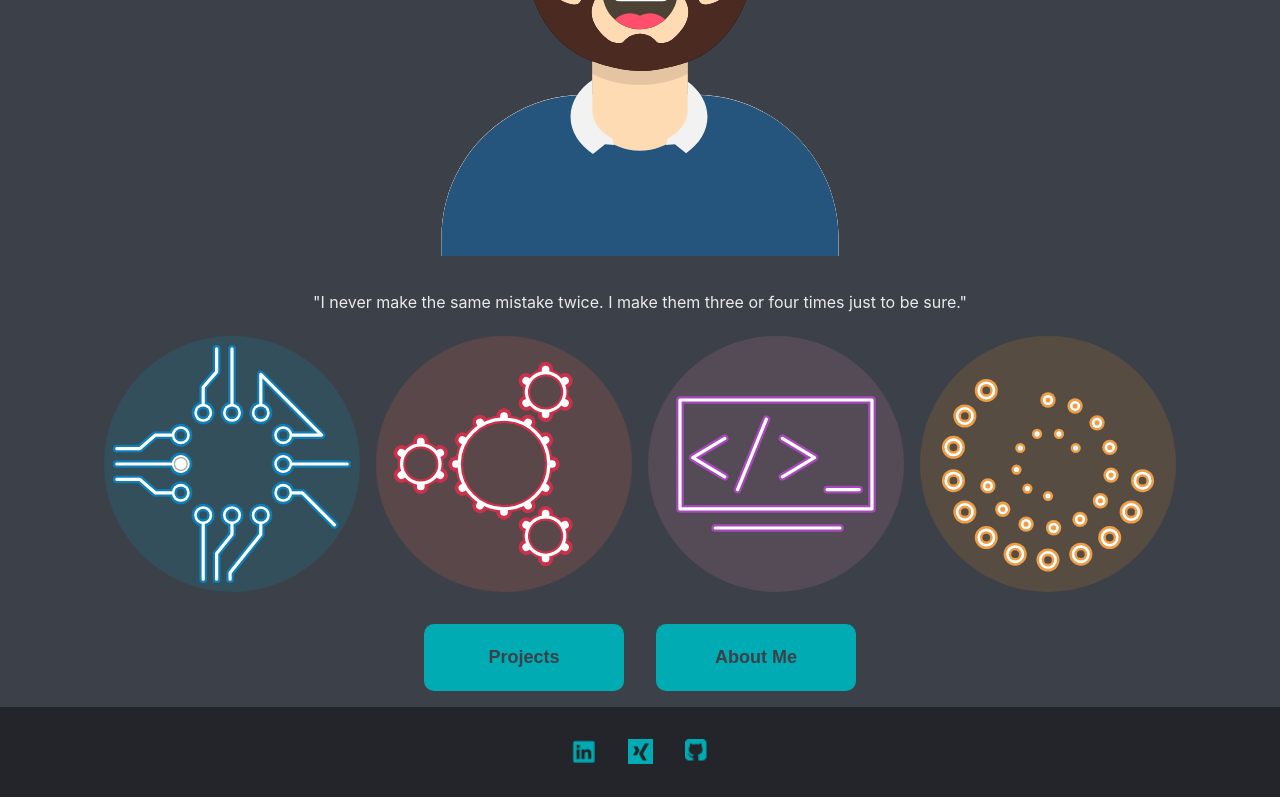
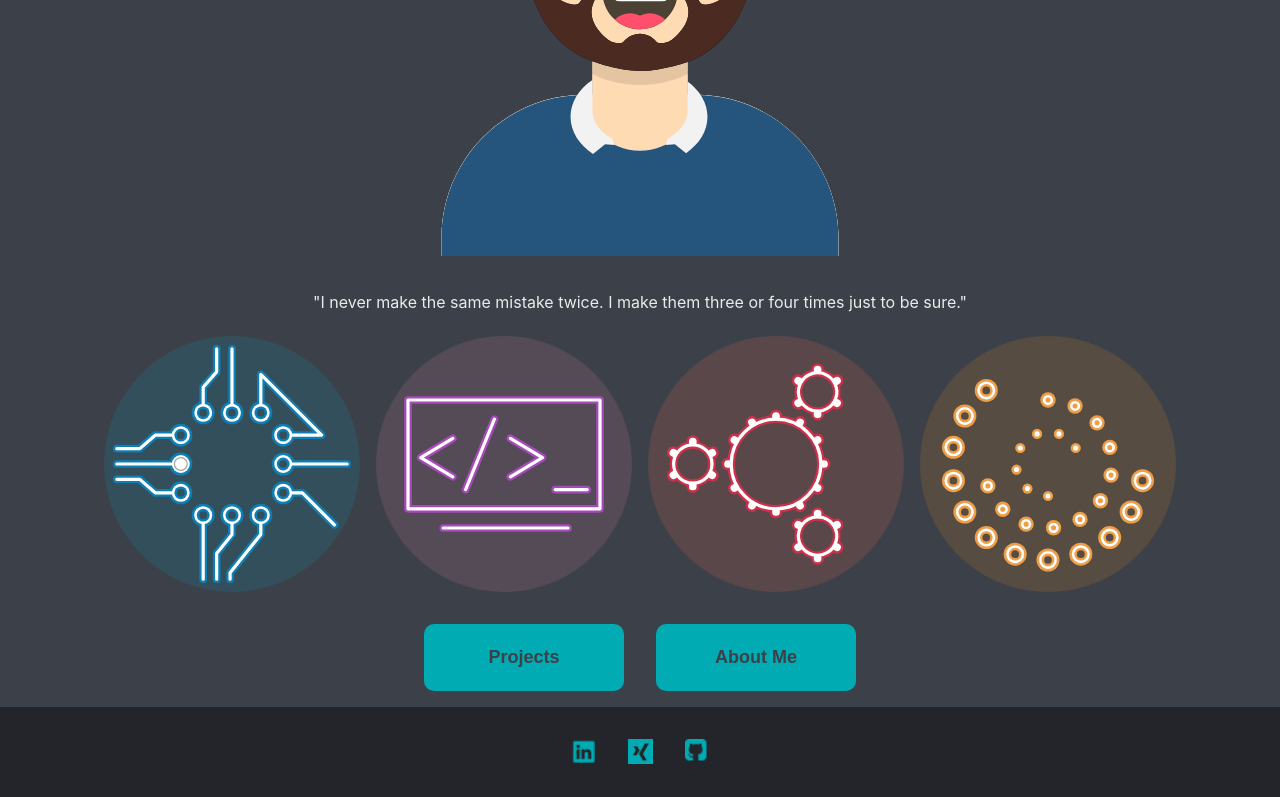
Before and after one commit to cgrundman/christian-grundman-website, a React (Create React App) app: page / in a window 1280 px wide. Shown: the part 438-1235 px from the top of the page. Built offline with nearby package versions, Linux system fonts and the light colour scheme.

Commit message:
convert mechanical logo to jsx

```diff
--- a/src/logos/electrical.jsx
+++ b/src/logos/electrical.jsx
@@ -7,7 +7,7 @@ const Electrical = (props) => (
   >
     <defs>
       <circle r="10" fill="#fff" id="b" />
-      <g id="a">
+      <g id="nodes">
         <circle r="18" fill="#0e7eb5" stroke="transparent" />
         <circle r="14" fill="#fff" stroke="transparent" />
         <circle r="10" fill="#0e7eb5" stroke="transparent" />
@@ -37,10 +37,10 @@ const Electrical = (props) => (
       stroke-linecap="round"
       d="M200 105V20m-95 180H20m135 95v85m140-180h85"
     />
-    <use href="#a" x="200" y="120" />
-    <use href="#a" x="200" y="120" transform="rotate(90 200 200)" />
-    <use href="#a" x="200" y="280" />
-    <use href="#a" x="200" y="120" transform="rotate(270 200 200)" />
+    <use href="#nodes" x="200" y="120" />
+    <use href="#nodes" x="200" y="120" transform="rotate(90 200 200)" />
+    <use href="#nodes" x="200" y="280" />
+    <use href="#nodes" x="200" y="120" transform="rotate(270 200 200)" />
     <path
       stroke="#fff"
       fill="transparent"
--- /dev/null
+++ b/src/logos/mechanical.jsx
@@ -0,0 +1,244 @@
+import * as React from "react";
+const Mechanical = (props) => (
+  <svg
+    xmlns="http://www.w3.org/2000/svg"
+    viewBox="0 0 400 400"
+    {...props}
+  >
+    <defs>
+      <g id="sungear">
+        <circle cx="200" cy="125" r="10" fill="#cc314b" stroke="transparent" />
+        <circle
+          cx="200"
+          cy="125"
+          r="10"
+          fill="#cc314b"
+          stroke="transparent"
+          transform="rotate(30 200 200)"
+        />
+        <circle
+          cx="200"
+          cy="125"
+          r="10"
+          fill="#cc314b"
+          stroke="transparent"
+          transform="rotate(60 200 200)"
+        />
+        <circle
+          cx="200"
+          cy="125"
+          r="10"
+          fill="#cc314b"
+          stroke="transparent"
+          transform="rotate(90 200 200)"
+        />
+        <circle
+          cx="200"
+          cy="125"
+          r="10"
+          fill="#cc314b"
+          stroke="transparent"
+          transform="rotate(120 200 200)"
+        />
+        <circle
+          cx="200"
+          cy="125"
+          r="10"
+          fill="#cc314b"
+          stroke="transparent"
+          transform="rotate(150 200 200)"
+        />
+        <circle
+          cx="200"
+          cy="125"
+          r="10"
+          fill="#cc314b"
+          stroke="transparent"
+          transform="rotate(180 200 200)"
+        />
+        <circle
+          cx="200"
+          cy="125"
+          r="10"
+          fill="#cc314b"
+          stroke="transparent"
+          transform="rotate(210 200 200)"
+        />
+        <circle
+          cx="200"
+          cy="125"
+          r="10"
+          fill="#cc314b"
+          stroke="transparent"
+          transform="rotate(240 200 200)"
+        />
+        <circle
+          cx="200"
+          cy="125"
+          r="10"
+          fill="#cc314b"
+          stroke="transparent"
+          transform="rotate(270 200 200)"
+        />
+        <circle
+          cx="200"
+          cy="125"
+          r="10"
+          fill="#cc314b"
+          stroke="transparent"
+          transform="rotate(300 200 200)"
+        />
+        <circle
+          cx="200"
+          cy="125"
+          r="10"
+          fill="#cc314b"
+          stroke="transparent"
+          transform="rotate(330 200 200)"
+        />
+        <circle
+          cx="200"
+          cy="200"
+          r="70"
+          stroke="#cc314b"
+          stroke-width="12"
+          fill="#59474a"
+        />
+        <circle
+          cx="200"
+          cy="200"
+          r="70"
+          stroke="#fff"
+          stroke-width="5"
+          fill="transparent"
+        />
+        <path
+          stroke="#fff"
+          stroke-width="12"
+          stroke-linecap="round"
+          d="M200 125v1m37.5 9.048-.5.866m27.952 26.586-.866.5M275 200h-1m-9.048 37.5-.866-.5M237.5 264.952l-.5-.866M200 275v-1m-37.5-9.048.5-.866M135.048 237.5l.866-.5M125 200h1m9.048-37.5.866.5m26.586-27.952.5.866"
+        />
+      </g>
+      <g id="planatarygear">
+        <circle cx="200" cy="165" r="10" fill="#cc314b" stroke="transparent" />
+        <circle
+          cx="200"
+          cy="165"
+          r="10"
+          fill="#cc314b"
+          stroke="transparent"
+          transform="rotate(60 200 200)"
+        />
+        <circle
+          cx="200"
+          cy="165"
+          r="10"
+          fill="#cc314b"
+          stroke="transparent"
+          transform="rotate(120 200 200)"
+        />
+        <circle
+          cx="200"
+          cy="165"
+          r="10"
+          fill="#cc314b"
+          stroke="transparent"
+          transform="rotate(180 200 200)"
+        />
+        <circle
+          cx="200"
+          cy="165"
+          r="10"
+          fill="#cc314b"
+          stroke="transparent"
+          transform="rotate(240 200 200)"
+        />
+        <circle
+          cx="200"
+          cy="165"
+          r="10"
+          fill="#cc314b"
+          stroke="transparent"
+          transform="rotate(300 200 200)"
+        />
+        <circle
+          cx="200"
+          cy="200"
+          r="30"
+          stroke="#cc314b"
+          stroke-width="12"
+          fill="#59474a"
+        />
+        <circle
+          cx="200"
+          cy="200"
+          r="30"
+          stroke="#fff"
+          stroke-width="5"
+          fill="transparent"
+        />
+        <path
+          stroke="#fff"
+          stroke-width="12"
+          stroke-linecap="round"
+          d="M200 165v1m30.31 16.5-.865.5m.865 34.5-.865-.5M200 235v-1m-30.31-16.5.865-.5m-.865-34.5.865.5"
+        />
+      </g>
+    </defs>
+    <circle cx="200" cy="200" r="200" fill="#59474a" stroke="transparent" />
+    <use href="#sungear" />
+    <g>
+      <use href="#planatarygear" x="-130">
+        <animateTransform
+          attributeType="xml"
+          attributeName="transform"
+          type="rotate"
+          from="360 70 200"
+          to="0 70 200"
+          dur="4s"
+          additive="sum"
+          begin="0"
+          repeatCount="indefinite"
+        />
+      </use>
+      <use href="#planatarygear" x="-130" transform="rotate(120 200 200)">
+        <animateTransform
+          attributeType="xml"
+          attributeName="transform"
+          type="rotate"
+          from="360 70 200"
+          to="0 70 200"
+          dur="4s"
+          additive="sum"
+          begin="0"
+          repeatCount="indefinite"
+        />
+      </use>
+      <use href="#planatarygear" x="-130" transform="rotate(240 200 200)">
+        <animateTransform
+          attributeType="xml"
+          attributeName="transform"
+          type="rotate"
+          from="360 70 200"
+          to="0 70 200"
+          dur="4s"
+          additive="sum"
+          begin="0"
+          repeatCount="indefinite"
+        />
+      </use>
+      <animateTransform
+        attributeType="xml"
+        attributeName="transform"
+        type="rotate"
+        from="360 200 200"
+        to="0 200 200"
+        dur="8s"
+        additive="sum"
+        begin="0"
+        repeatCount="indefinite"
+      />
+    </g>
+  </svg>
+);
+export default Mechanical;
--- a/src/pages/HomePage.js
+++ b/src/pages/HomePage.js
@@ -3,8 +3,8 @@ import { Link } from "react-router-dom";
 
 import professional from '../avatars/professional.svg'
 import Electrical from "../logos/electrical.jsx";
-import mechanicalLogo from '../logos/mechanical.svg'
 import programmingLogo from '../logos/programming.svg'
+import Mechanical from "../logos/mechanical.jsx";
 import projectManagementLogo from '../logos/project_management.svg'
 import PageContent from "../components/PageContent.js";
 import classes from "../components/PageContent.module.css"
@@ -35,8 +35,8 @@ function HomePage() {
                 </div>
                 <div>
                     <Electrical className={classes.logo} onClick={() => toggleInfo(1) } alt="electricalLogo" />
-                    <img src={mechanicalLogo} className={classes.logo} onClick={() => toggleInfo(2) } alt="mechanicalLogo" />
                     <img src={programmingLogo} className={classes.logo} onClick={() => toggleInfo(3) } alt="programmingLogo" />
+                    <Mechanical className={classes.logo} onClick={() => toggleInfo(2) } alt="mechanicalLogo" />
                     <img src={projectManagementLogo} className={classes.logo} onClick={() => toggleInfo(4) } alt="projectManagementLogo" />
                 </div>
             </div>
```
